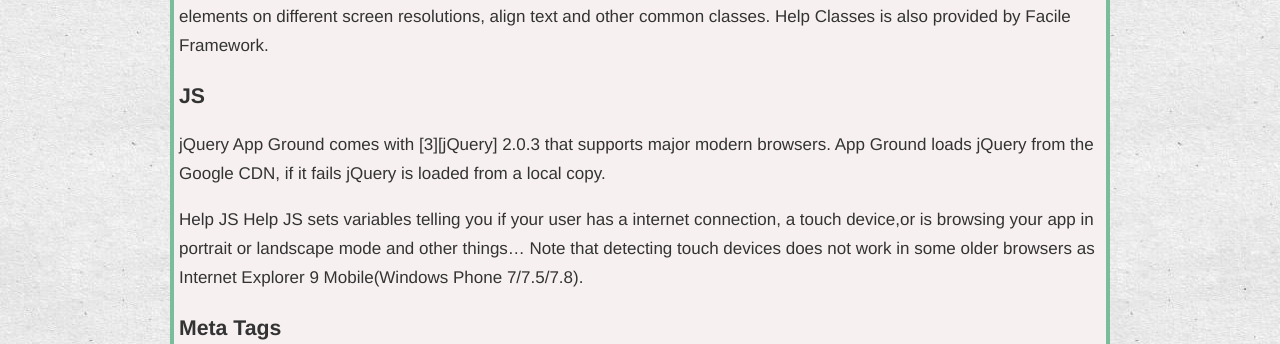
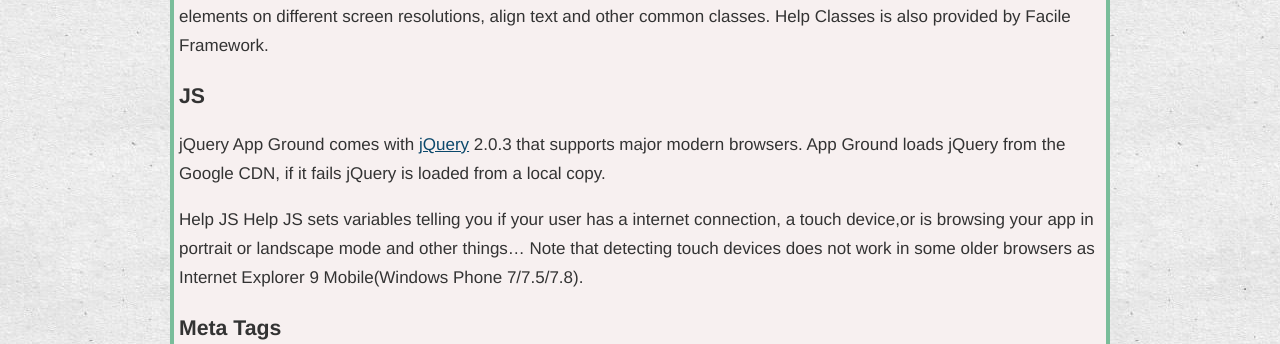
Before and after one commit to mikiec84/abbe98.github.com, a Jekyll site: the page built from _posts/2013-11-29-a-intruduction-to-app-ground.md, in a window 1280 px wide. Shown: the part 724-1068 px from the top of the page. Built offline with Jekyll 4.4.1, drawn with Linux system fonts in a browser that asks for light colours; comment, search, counter and statistics services are not loaded.

Commit message:
Link fix

```diff
--- a/_posts/2013-11-29-a-intruduction-to-app-ground.md
+++ b/_posts/2013-11-29-a-intruduction-to-app-ground.md
@@ -20,7 +20,7 @@
 Help Classes is a collection of CSS classes you will use often, this includes classes to hide/view specific elements on different screen resolutions, align text and other common classes. Help Classes is also provided by Facile Framework.
 ##JS
 jQuery
-App Ground comes with [3][jQuery] 2.0.3 that supports major modern browsers. App Ground loads jQuery from the Google CDN, if it fails jQuery is loaded from a local copy.
+App Ground comes with [jQuery][3] 2.0.3 that supports major modern browsers. App Ground loads jQuery from the Google CDN, if it fails jQuery is loaded from a local copy.
 
 Help JS
 Help JS sets variables telling you if your user has a internet connection, a touch device,or is browsing your app in portrait or landscape mode and other things… Note that detecting touch devices does not work in some older browsers as Internet Explorer 9 Mobile(Windows Phone 7/7.5/7.8).
```
